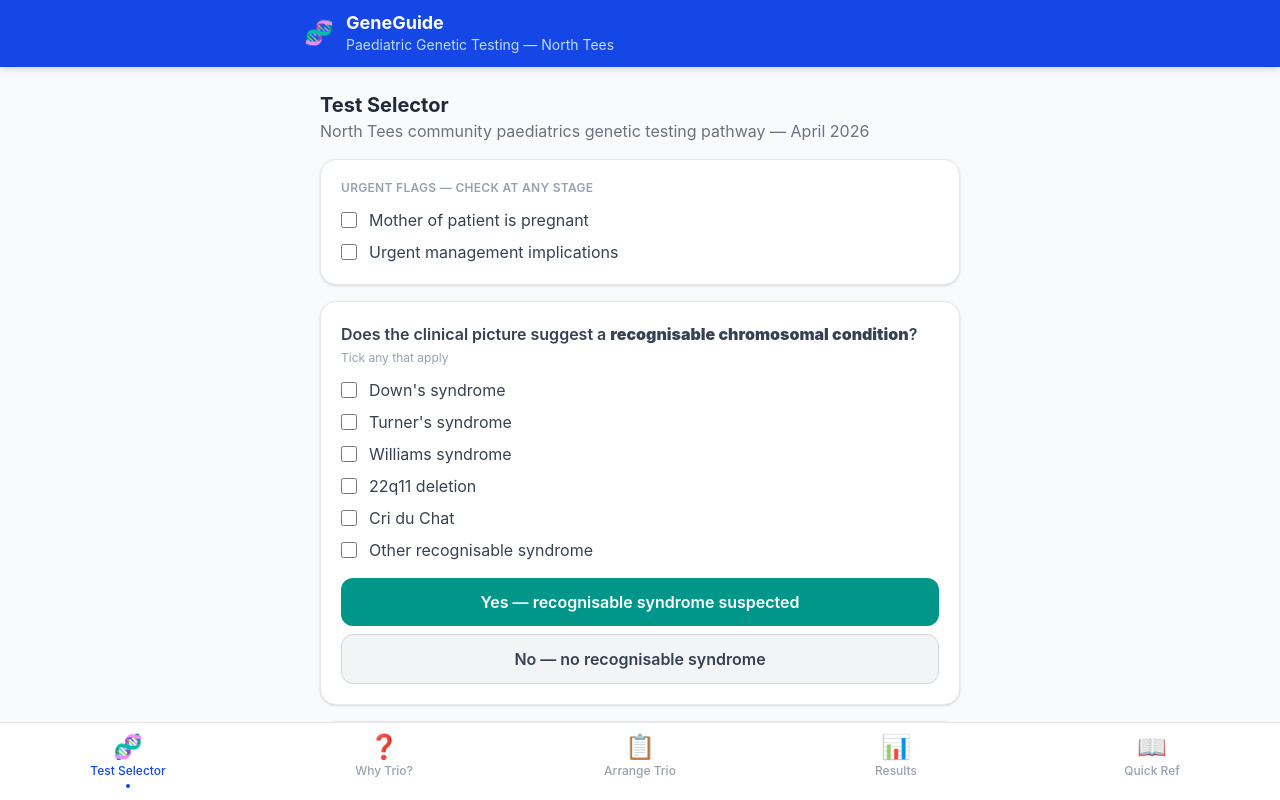
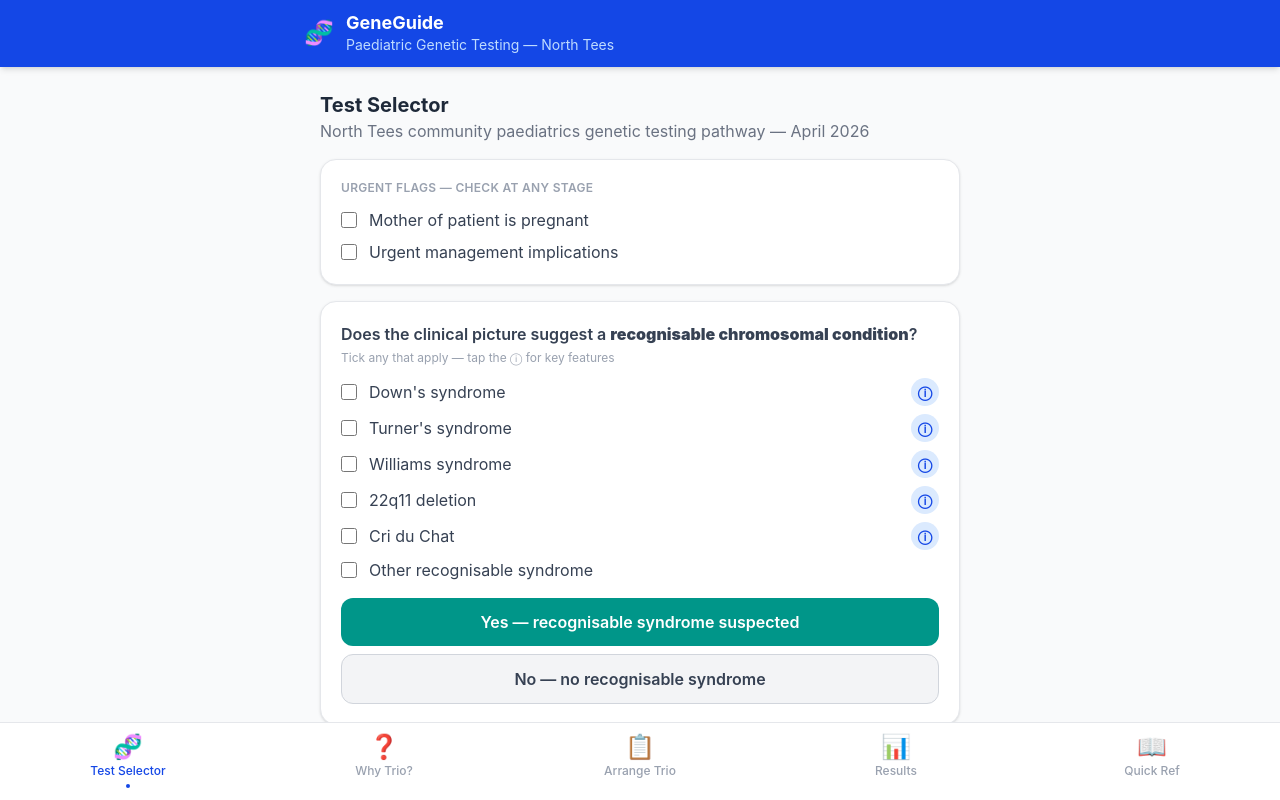
Before and after one commit to tedotedo/geneguide, a React (Vite) app: page /selector in a window 1280 px wide. Both pictures are taken after a click on the button "Yes". Shown: the top 800 px of the page. Built offline with nearby package versions, Linux system fonts and the light colour scheme.

Commit message:
feat: add syndrome info popups for recognisable conditions

```diff
--- a/src/pages/TestSelector.tsx
+++ b/src/pages/TestSelector.tsx
@@ -22,14 +22,92 @@ const BOX_A = [
   'Skin findings suggestive of genetic disorder (e.g. neurofibromatosis, tuberous sclerosis)',
 ]
 
-const RECOGNISABLE = [
-  "Down's syndrome",
-  "Turner's syndrome",
-  "Williams syndrome",
-  "22q11 deletion",
-  "Cri du Chat",
-  "Other recognisable syndrome",
-]
+type SyndromeInfo = {
+  name: string
+  features: string[]
+  genetics: string
+  test: string
+}
+
+const SYNDROME_INFO: Record<string, SyndromeInfo> = {
+  "Down's syndrome": {
+    name: "Down's syndrome (Trisomy 21)",
+    features: [
+      "Upslanting palpebral fissures, epicanthic folds",
+      "Flat facial profile, small ears",
+      "Single palmar crease",
+      "Hypotonia, joint laxity",
+      "Short stature",
+      "Intellectual disability (mild–moderate)",
+    ],
+    genetics: "Trisomy 21 in 95% of cases. Translocation (4%) or mosaic (1%) forms also occur.",
+    test: "Chromosomal microarray (R28/R137) — karyotype if translocation suspected",
+  },
+  "Turner's syndrome": {
+    name: "Turner syndrome (45,X)",
+    features: [
+      "Short stature (most consistent feature)",
+      "Webbed neck, low posterior hairline",
+      "Widely spaced nipples, shield chest",
+      "Lymphoedema of hands/feet at birth",
+      "Ovarian dysgenesis → primary amenorrhoea",
+      "Bicuspid aortic valve, coarctation",
+    ],
+    genetics: "45,X in 50%; mosaic forms (45,X/46,XX) or structural X abnormalities in remainder.",
+    test: "Karyotype (detects monosomy X); microarray for structural X variants",
+  },
+  "Williams syndrome": {
+    name: "Williams syndrome (7q11.23 deletion)",
+    features: [
+      "Elfin facies — periorbital fullness, stellate iris",
+      "Friendly, loquacious personality",
+      "Intellectual disability with relative language strength",
+      "Hypercalcaemia in infancy",
+      "Supravalvular aortic stenosis (SVAS)",
+      "Hypersensitivity to sound",
+    ],
+    genetics: "~1.5 Mb deletion at 7q11.23 including ELN gene. De novo in most cases.",
+    test: "Chromosomal microarray (R28/R137) — detects 7q11.23 deletion reliably",
+  },
+  "22q11 deletion": {
+    name: "22q11.2 Deletion syndrome (DiGeorge / velocardiofacial)",
+    features: [
+      "Congenital heart defects (conotruncal — TOF, IAA, VSD)",
+      "Palatal abnormalities — cleft, VPI, submucous cleft",
+      "Immune deficiency (T-cell, thymic hypoplasia)",
+      "Hypocalcaemia (hypoparathyroidism)",
+      "Characteristic facies — tubular nose, small ears",
+      "Learning difficulties, psychiatric risk (schizophrenia ~25%)",
+    ],
+    genetics: "~3 Mb deletion at 22q11.2, includes TBX1. Usually de novo; AD inheritance.",
+    test: "Chromosomal microarray (R28/R137) — FISH no longer first-line",
+  },
+  "Cri du Chat": {
+    name: "Cri du Chat syndrome (5p deletion)",
+    features: [
+      "High-pitched cat-like cry in infancy",
+      "Microcephaly",
+      "Wide-set eyes (hypertelorism), low-set ears",
+      "Low birth weight, feeding difficulties",
+      "Severe intellectual disability",
+      "Behavioural features — self-injurious behaviour",
+    ],
+    genetics: "Deletion of short arm of chromosome 5 (5p15.2-p15.3). Usually de novo; size correlates with severity.",
+    test: "Chromosomal microarray (R28/R137)",
+  },
+  "Other recognisable syndrome": {
+    name: "Other recognisable chromosomal syndrome",
+    features: [
+      "Clinical features suggest a specific chromosomal or contiguous gene deletion syndrome",
+      "May include: Angelman, Prader-Willi, Smith-Magenis, Wolf-Hirschhorn, Kabuki, Cornelia de Lange",
+      "Consider whether features fit a recognisable pattern",
+    ],
+    genetics: "Variable — depends on suspected syndrome. Many are caused by chromosomal deletions/duplications detectable by microarray.",
+    test: "Chromosomal microarray (R28/R137) as first-line. Discuss with Northern Genetics if uncertain.",
+  },
+}
+
+const RECOGNISABLE = Object.keys(SYNDROME_INFO)
 
 const QUICK_SINGLES = [
   { code: 'R70', name: 'Spinal muscular atrophy type 1' },
@@ -60,6 +138,51 @@ function Btn({ children, onClick, colour = 'blue' }: { children: React.ReactNode
     >
       {children}
     </button>
+  )
+}
+
+function SyndromeModal({ info, onClose }: { info: SyndromeInfo; onClose: () => void }) {
+  return (
+    <div className="fixed inset-0 z-50 flex items-end justify-center bg-black/40 px-2 pb-4" onClick={onClose}>
+      <div
+        className="bg-white rounded-2xl shadow-xl w-full max-w-lg max-h-[80vh] overflow-y-auto"
+        onClick={e => e.stopPropagation()}
+      >
+        <div className="sticky top-0 bg-blue-700 text-white px-5 py-4 rounded-t-2xl flex items-start justify-between">
+          <h3 className="font-bold text-base leading-snug pr-4">{info.name}</h3>
+          <button onClick={onClose} className="text-white/80 hover:text-white text-2xl leading-none mt-[-2px]">×</button>
+        </div>
+        <div className="px-5 py-4 space-y-4">
+          <div>
+            <p className="text-xs font-semibold text-gray-400 uppercase tracking-wide mb-2">Key clinical features</p>
+            <ul className="space-y-1">
+              {info.features.map((f, i) => (
+                <li key={i} className="flex items-start gap-2 text-sm text-gray-700">
+                  <span className="text-blue-500 font-bold mt-0.5">•</span>
+                  {f}
+                </li>
+              ))}
+            </ul>
+          </div>
+          <div>
+            <p className="text-xs font-semibold text-gray-400 uppercase tracking-wide mb-1">Genetics</p>
+            <p className="text-sm text-gray-700 leading-relaxed">{info.genetics}</p>
+          </div>
+          <div className="bg-blue-50 border border-blue-200 rounded-xl p-3">
+            <p className="text-xs font-semibold text-blue-500 uppercase tracking-wide mb-1">Recommended test</p>
+            <p className="text-sm text-blue-800 font-medium">{info.test}</p>
+          </div>
+        </div>
+        <div className="px-5 pb-5">
+          <button
+            onClick={onClose}
+            className="w-full bg-gray-100 hover:bg-gray-200 text-gray-700 font-semibold py-3 rounded-xl text-sm"
+          >
+            Close
+          </button>
+        </div>
+      </div>
+    </div>
   )
 }
 
@@ -110,6 +233,7 @@ export default function TestSelector() {
   const [pregnant, setPregnant] = useState(false)
   const [urgent, setUrgent] = useState(false)
   const [recognisableSelected, setRecognisableSelected] = useState<string[]>([])
+  const [activeModal, setActiveModal] = useState<string | null>(null)
 
   const reset = () => {
     setStep('start')
@@ -118,6 +242,7 @@ export default function TestSelector() {
     setPregnant(false)
     setUrgent(false)
     setRecognisableSelected([])
+    setActiveModal(null)
   }
 
   const toggleBoxA = (item: string) =>
@@ -134,6 +259,11 @@ export default function TestSelector() {
 
   return (
     <div className="space-y-4">
+      {/* Syndrome info modal */}
+      {activeModal && SYNDROME_INFO[activeModal] && (
+        <SyndromeModal info={SYNDROME_INFO[activeModal]} onClose={() => setActiveModal(null)} />
+      )}
+
       <div>
         <h2 className="text-xl font-bold text-gray-800">Test Selector</h2>
         <p className="text-base text-gray-500">North Tees community paediatrics genetic testing pathway — April 2026</p>
@@ -182,14 +312,25 @@ export default function TestSelector() {
           <p className="text-base font-semibold text-gray-700 mb-1">
             Does the clinical picture suggest a <strong>recognisable chromosomal condition</strong>?
           </p>
-          <p className="text-xs text-gray-400 mb-3">Tick any that apply</p>
+          <p className="text-xs text-gray-400 mb-3">Tick any that apply — tap the ⓘ for key features</p>
           <div className="space-y-2 mb-4">
             {RECOGNISABLE.map(r => (
-              <label key={r} className="flex items-center gap-3 cursor-pointer">
-                <input type="checkbox" checked={recognisableSelected.includes(r)}
-                  onChange={() => toggleRec(r)} className="w-4 h-4 accent-blue-700" />
-                <span className="text-base text-gray-700">{r}</span>
-              </label>
+              <div key={r} className="flex items-center gap-2">
+                <label className="flex items-center gap-3 cursor-pointer flex-1">
+                  <input type="checkbox" checked={recognisableSelected.includes(r)}
+                    onChange={() => toggleRec(r)} className="w-4 h-4 accent-blue-700 shrink-0" />
+                  <span className="text-base text-gray-700">{r}</span>
+                </label>
+                {SYNDROME_INFO[r] && r !== 'Other recognisable syndrome' && (
+                  <button
+                    onClick={() => setActiveModal(r)}
+                    className="shrink-0 w-7 h-7 rounded-full bg-blue-100 text-blue-700 text-sm font-bold hover:bg-blue-200 transition-colors flex items-center justify-center"
+                    aria-label={`Info about ${r}`}
+                  >
+                    ⓘ
+                  </button>
+                )}
+              </div>
             ))}
           </div>
           <div className="space-y-2">
```
